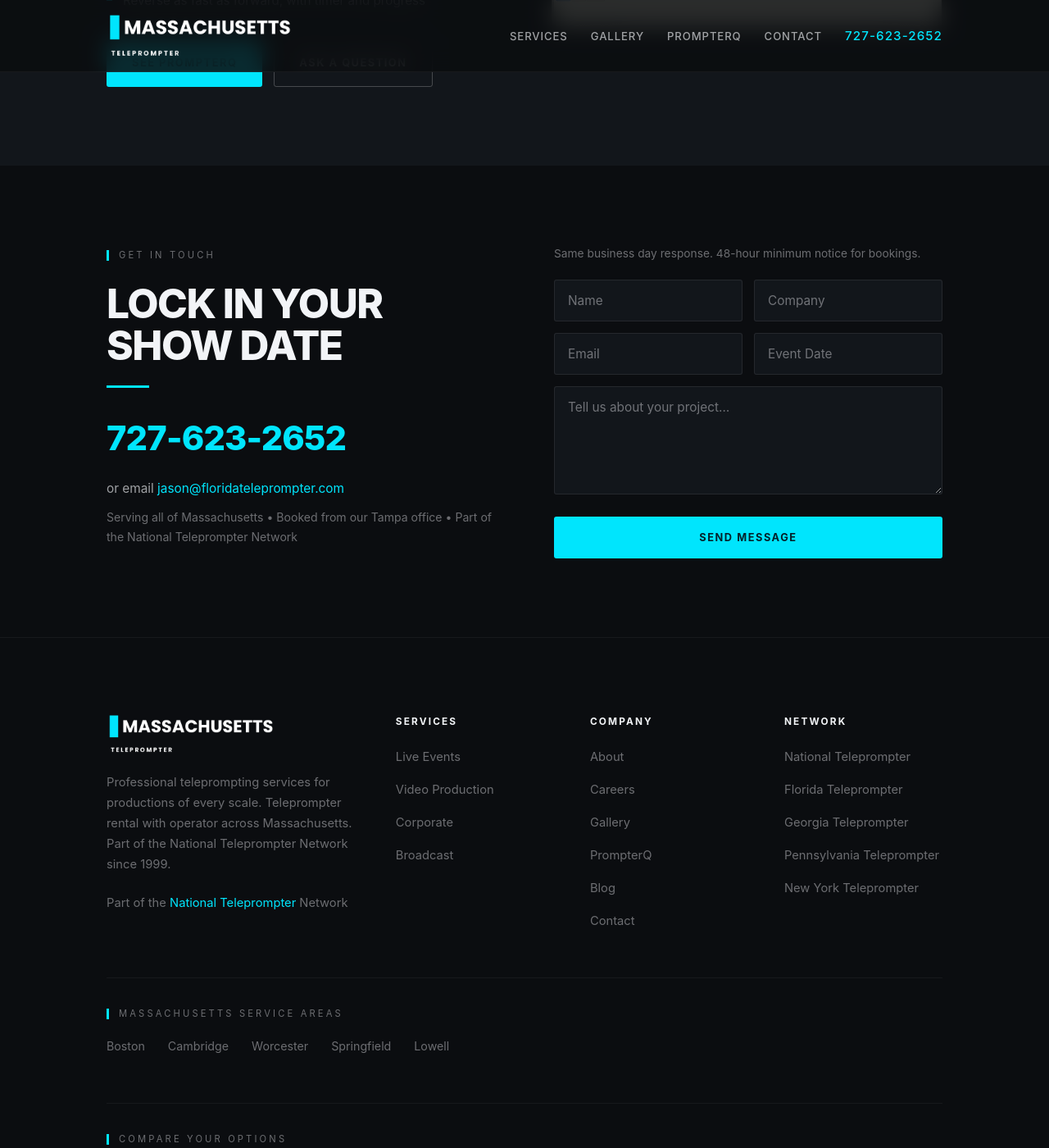
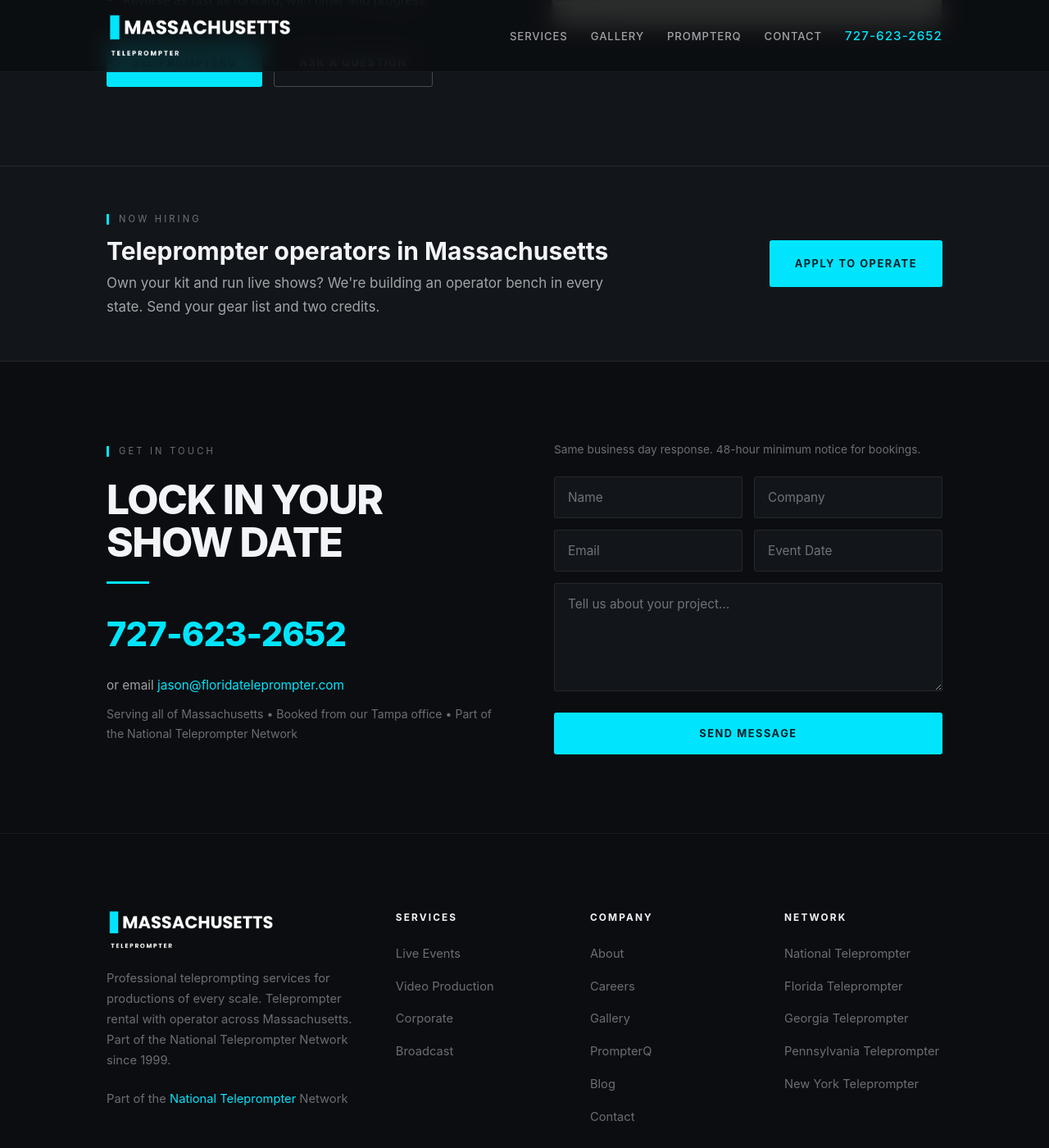
Before and after one commit to jasproj/massachusettsteleprompter, a Jekyll site: the page index.html, which Jekyll copies as it is, in a window 1280 px wide and 1400 px high, scrolled down 6121 px. Shown: the whole window at 82% size. Built offline with Jekyll 4.4.1, drawn with Linux system fonts in a browser that asks for light colours.

Commit message:
feat: "Now Hiring Operators" band above the contact section
A visible operator-recruiting callout on the home page. Until now the only
path to the application form was a footer link. The band names the state,
says what we want (own kit, live-show experience, gear list + two credits)
and sends applicants to the existing careers page. Styled with the site's
own CSS variables; no new colors, fonts or scripts. Verified at 1280 and
390 wide.

Co-Authored-By: Claude Fable 5.1 <noreply@anthropic.com>
Claude-Session: https://claude.ai/code/session_01SW4oYwAA8ZEcmkVZYUBX96

```diff
--- a/index.html
+++ b/index.html
@@ -452,6 +452,13 @@
             html { scroll-behavior: auto; }
             * { transition: none !important; animation: none !important; }
         }
+
+        /* Hiring band */
+        .hiring { padding: clamp(36px, 4vw, 56px) 0; background: var(--surface); border-top: 1px solid var(--line); border-bottom: 1px solid var(--line); }
+        .hiring-wrap { display: flex; align-items: center; justify-content: space-between; gap: 28px; flex-wrap: wrap; }
+        .hiring-title { font-size: clamp(22px, 2.6vw, 30px); line-height: 1.15; margin: 6px 0 8px; }
+        .hiring-text { color: var(--text-dim); margin: 0; max-width: 60ch; }
+        .hiring .btn { white-space: nowrap; }
     </style>
 </head>
 <body>
@@ -683,6 +690,18 @@
         </div>
     </section>
 
+        <!-- Hiring -->
+    <section class="hiring" id="hiring" aria-label="Now hiring teleprompter operators">
+        <div class="wrap hiring-wrap">
+            <div>
+                <span class="eyebrow">Now Hiring</span>
+                <h2 class="hiring-title">Teleprompter operators in Massachusetts</h2>
+                <p class="hiring-text">Own your kit and run live shows? We're building an operator bench in every state. Send your gear list and two credits.</p>
+            </div>
+            <a href="careers.html" class="btn btn-primary">Apply to operate</a>
+        </div>
+    </section>
+
     <!-- Contact -->
     <section class="contact" id="contact">
         <div class="wrap">
```
